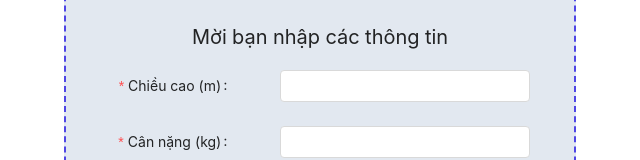
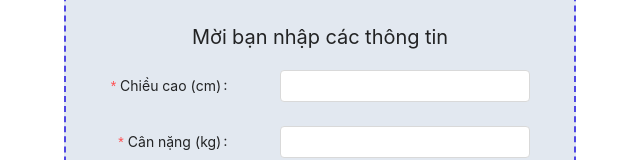
Before and after one commit to captian00/fuzzy-logic-based-health-index-system, a React (Create React App) app: page / in a window 1280 px wide. Shown: the part 146-306 px from the top of the page, without its empty margins (320-960 px from the left). Built offline with nearby package versions, Linux system fonts and the light colour scheme.

Commit message:
change unit in height to cm

```diff
--- a/src/components/Tab1.js
+++ b/src/components/Tab1.js
@@ -39,7 +39,7 @@ const Tab1 = () => {
       </PageHeader>
       <Form.Item
         name="height"
-        label="Chiều cao (m)"
+        label="Chiều cao (cm)"
         rules={[{ required: true }]}
       >
         <InputNumber
```
